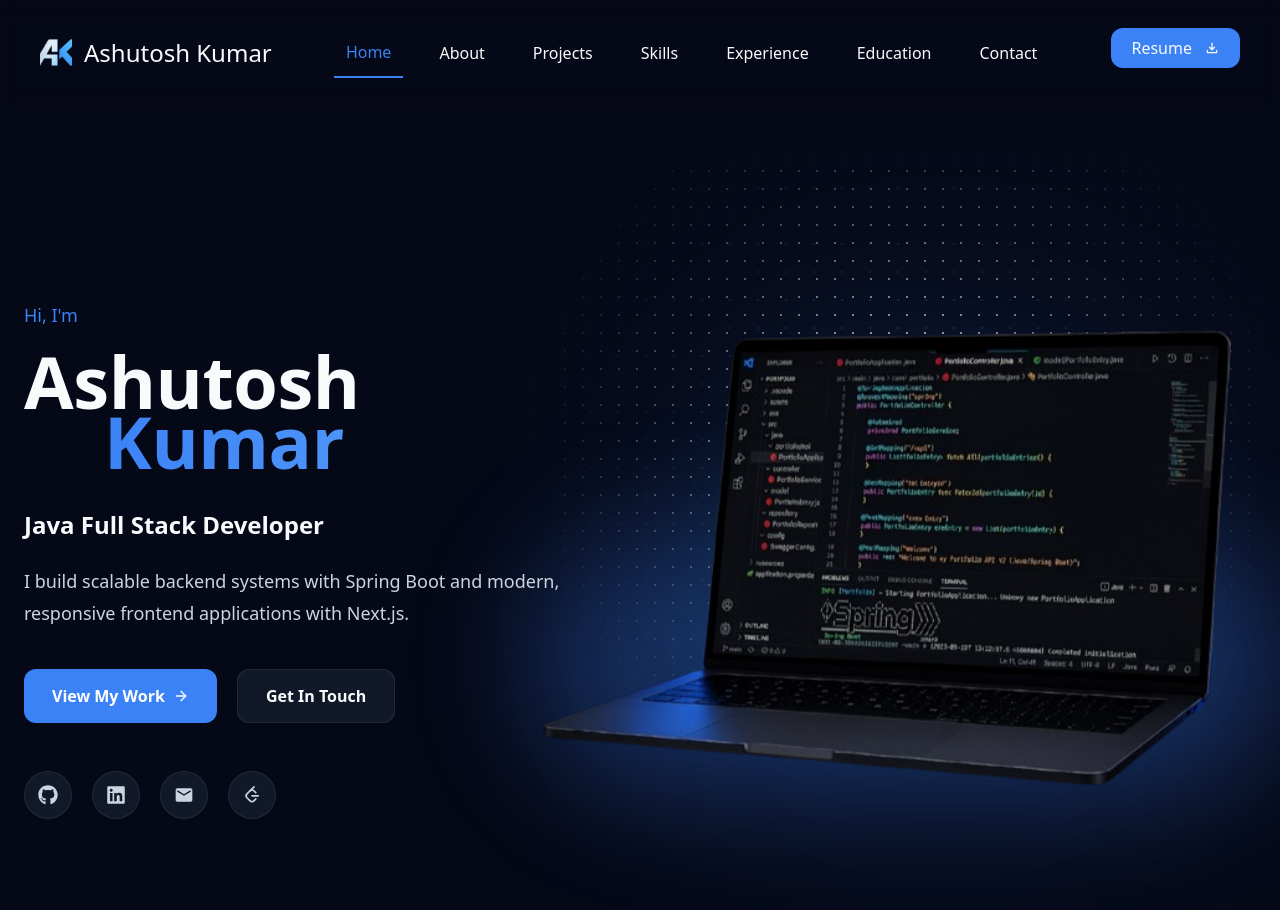
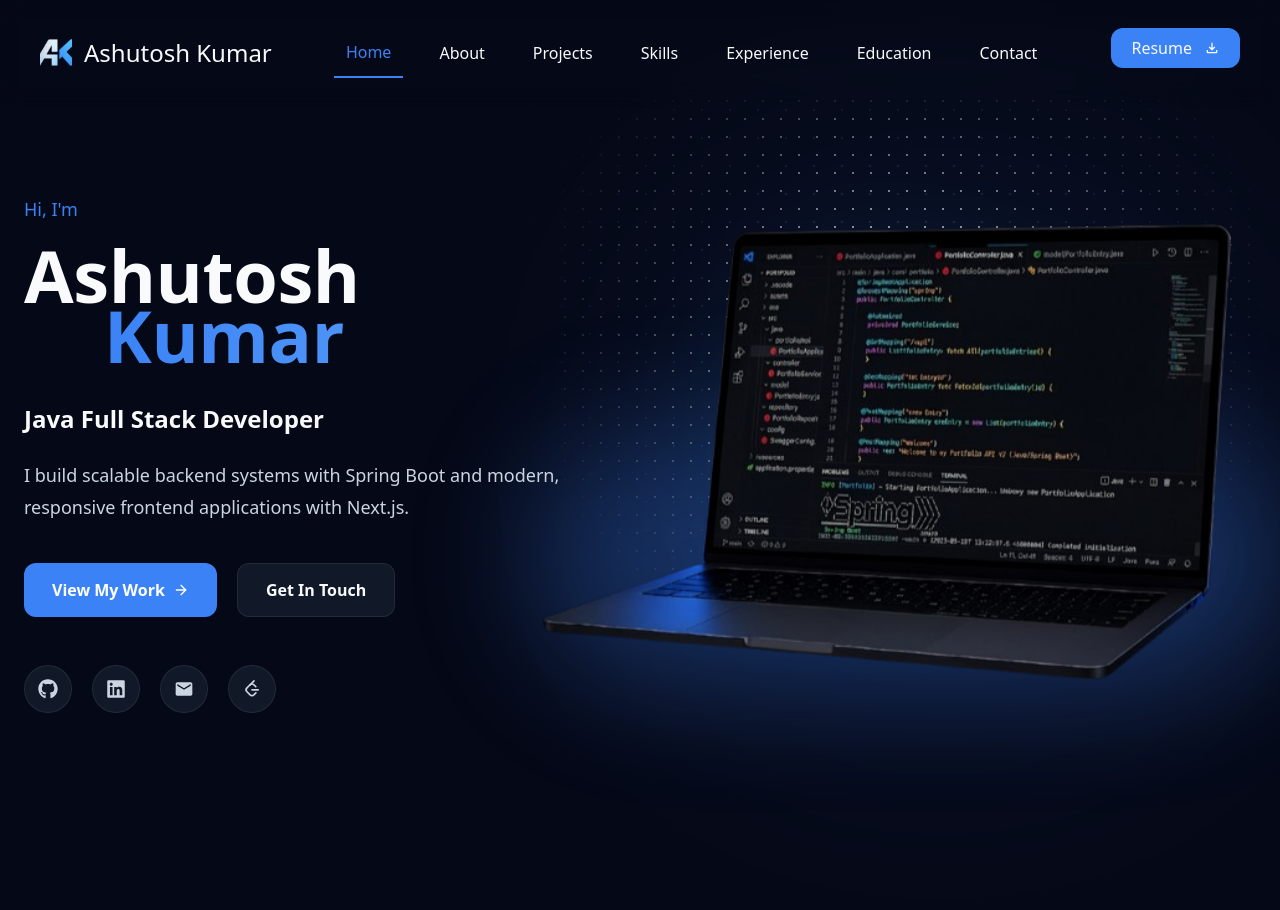
Before and after one commit to Ashutosh-biotech/portfolio, a Next.js app: page / in a window 1280 px wide. Shown: the top 910 px of the page. Built offline with nearby package versions, Linux system fonts and the light colour scheme.

Commit message:
Update navbar.tsx

```diff
--- a/components/layout/app/navbar.tsx
+++ b/components/layout/app/navbar.tsx
@@ -6,7 +6,7 @@ import { MdOutlineFileDownload } from "react-icons/md";
 
 function Navbar(): React.JSX.Element {
     return (
-        <div className={"flex px-10 py-7 justify-between backdrop-blur-md sticky  z-50"}>
+        <div className={"flex px-10 py-7 justify-between backdrop-blur-md fixed w-screen z-50"}>
             <div className={"flex gap-3 items-center"}>
                 <Image src={logo} alt={"My Name shortform \"AK\" as a Logo"} height={32} width={32} draggable={false}/>
                 <span className={"text-(--text) text-2xl"}>Ashutosh Kumar</span>
```
